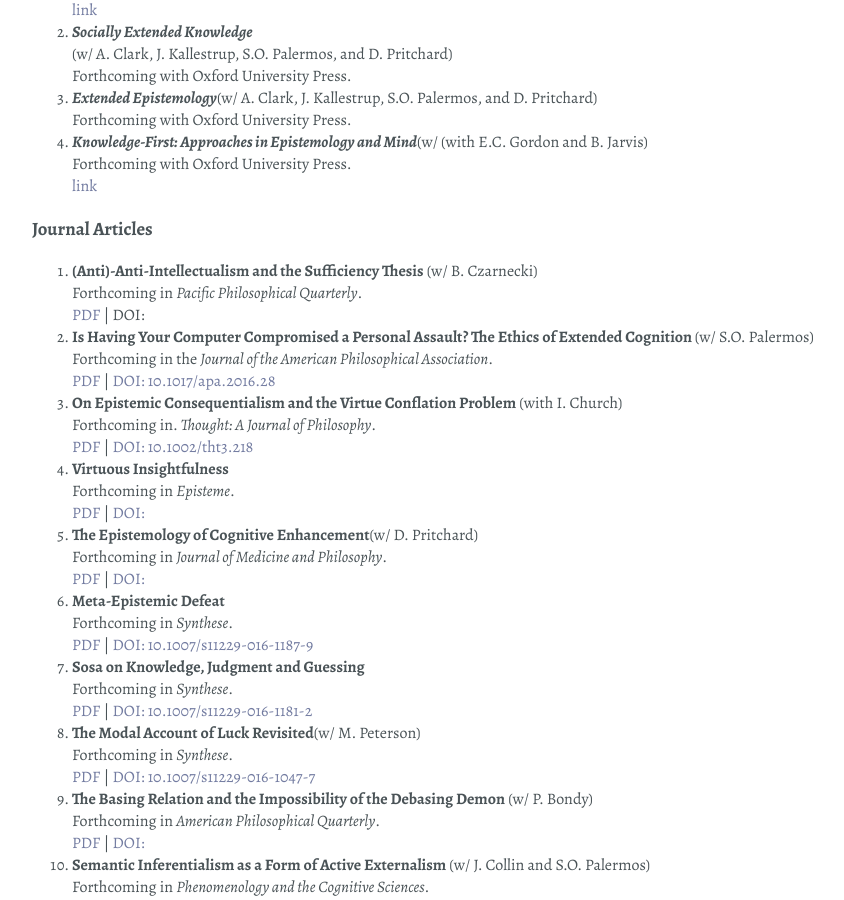
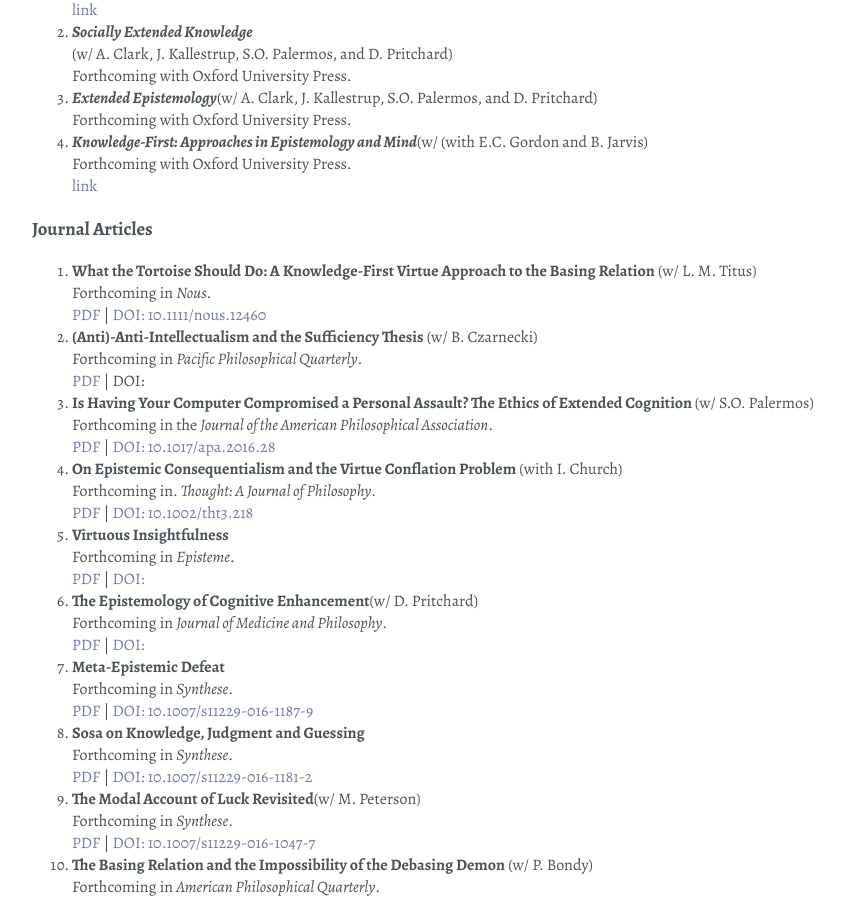
Before and after one commit to jadamcarter/jadamcarter.github.io, a Jekyll site: the page built from index.html, in a window 1280 px wide and 900 px high, scrolled down 534 px. Shown: the whole window, without its empty margins (160-1004 px from the left). Built offline with Jekyll 4.4.1, drawn with Linux system fonts in a browser that asks for light colours; some web fonts are replaced.

Commit message:
Update index.html

```diff
--- a/index.html
+++ b/index.html
@@ -36,6 +36,10 @@ Forthcoming with Oxford University Press.<br/>
 <h3>Journal Articles</h3>
 
 <ol>
+
+<li><strong>What the Tortoise Should Do: A Knowledge-First Virtue Approach to the Basing Relation</strong> (w/ L. M. Titus)<br/>
+Forthcoming in <i>Nous</i>.<br/>
+<a href="https://www.jadamcarter.com/_files/ugd/be9acb_855dfa6e455e47a7be11b238ec70accf.pdf">PDF</a> | <a href="https://onlinelibrary.wiley.com/doi/full/10.1111/nous.12460">DOI: 10.1111/nous.12460</a></li>
 
 <li><strong>(Anti)-Anti-Intellectualism and the Sufficiency Thesis</strong> (w/ B. Czarnecki)<br/>
 Forthcoming in <i>Pacific Philosophical Quarterly</i>.<br/>
```
